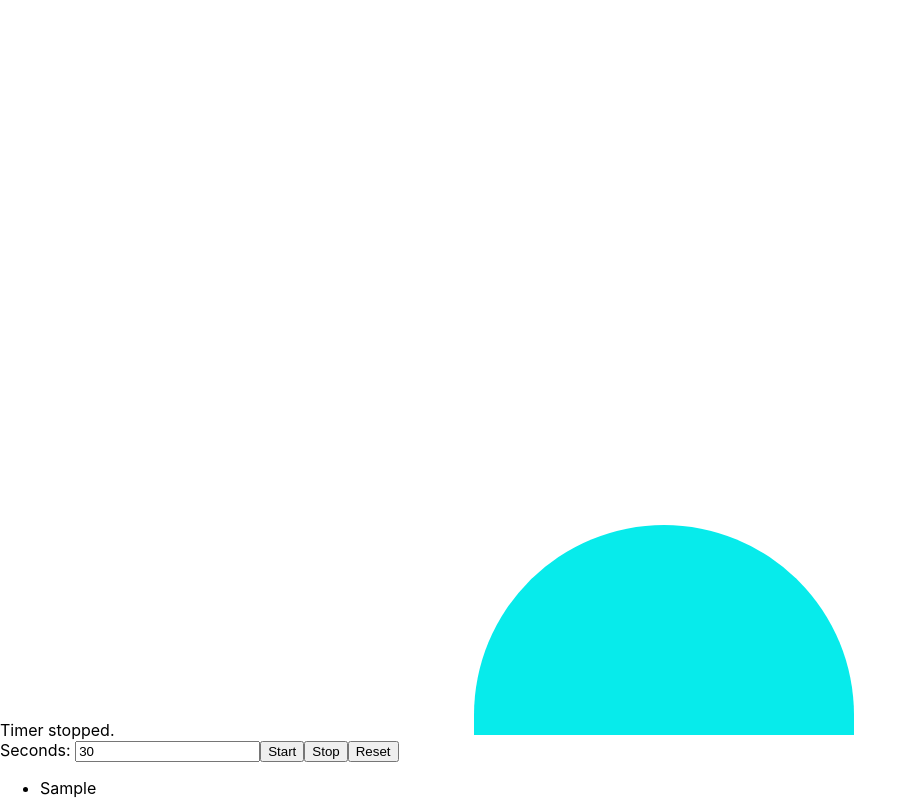
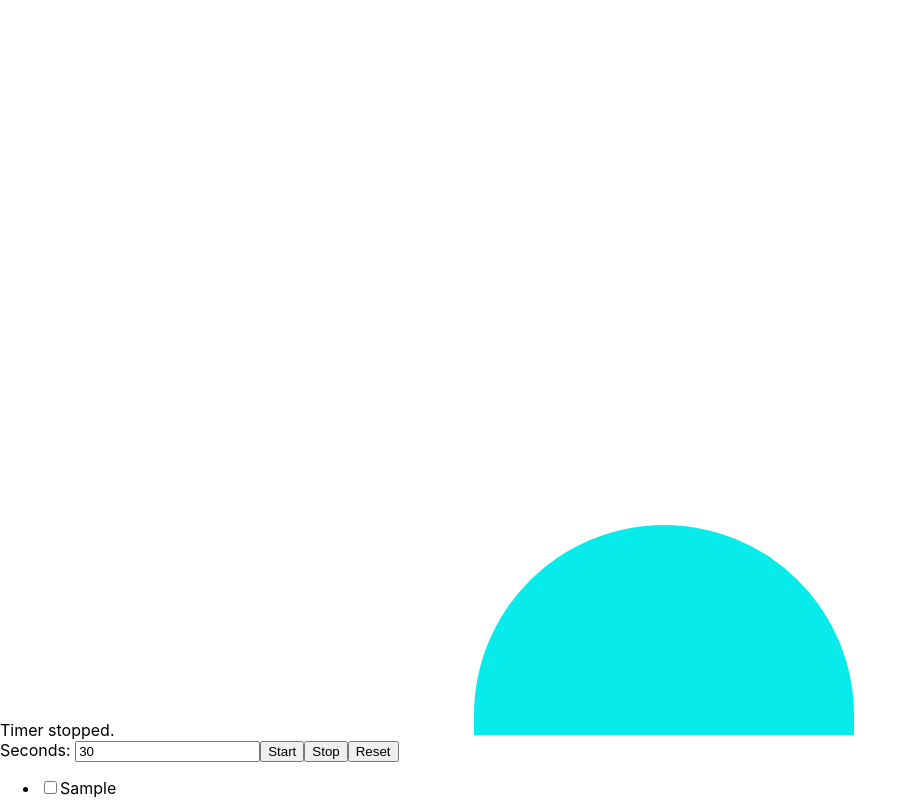
Before and after one commit to fairickoo/m5goWeb, a React (Create React App) app: page / in a window 1280 px wide. Both pictures are taken after typing "Sample" into the empty fields and a click on the button "Add". Shown: the part 185-985 px from the top of the page, without its empty margins (0-916 px from the left). Built offline with nearby package versions, Linux system fonts and the light colour scheme.

Commit message:
Todolist-js-done

```diff
--- a/src/components/Todo/Todo.js
+++ b/src/components/Todo/Todo.js
@@ -16,11 +16,11 @@ class Todo extends Component{
         })
     }
     render(){
-
+       let {newTodo}=this.state
         return(
             <div className="todo">
                 <label className="labelTOdo">Add Todo</label>
-               <input onChange={(e)=>this.setState({newTodo:e.target.value})} />
+               <input value={newTodo} onChange={(e)=>this.setState({newTodo:e.target.value})} />
                <button onClick={this.addClick}>Add</button>
 
             </div>
--- a/src/components/Todo/Todoitem.js
+++ b/src/components/Todo/Todoitem.js
@@ -2,11 +2,28 @@
 import React,{Component} from "react"
 
 class Todoitem extends Component{
+    constructor(props){
+        super(props)
+        this.state={
+            done:false
+        }
+        this.toggle= this.toggle.bind(this)
+    }
+    toggle(){
+        this.setState({
+            done: !this.state.done
+        })
+
+    }
     render(){
         let {text}= this.props
+
         return(
             <div className="todoitem">
-               {text}
+                <input type ="checkbox"
+                value={this.state.done}
+                onClick={this.toggle}/>
+               {this.state.done ? "DONE:"+text:text}
             </div>
 
         );
--- a/src/components/Todo/Todolist.js
+++ b/src/components/Todo/Todolist.js
@@ -8,9 +8,9 @@ class Todolist extends Component{
             <div className="todolist">
                 <ul>
                     {
-                        items.map(todo=>
-                        <li><Todoitem text={todo}/>
-                        </li>)
+                        items.map((todo,i)=>
+                        <li key={i}><Todoitem  text={todo}/></li>)
+
                     }
                 </ul>
             </div>
```
